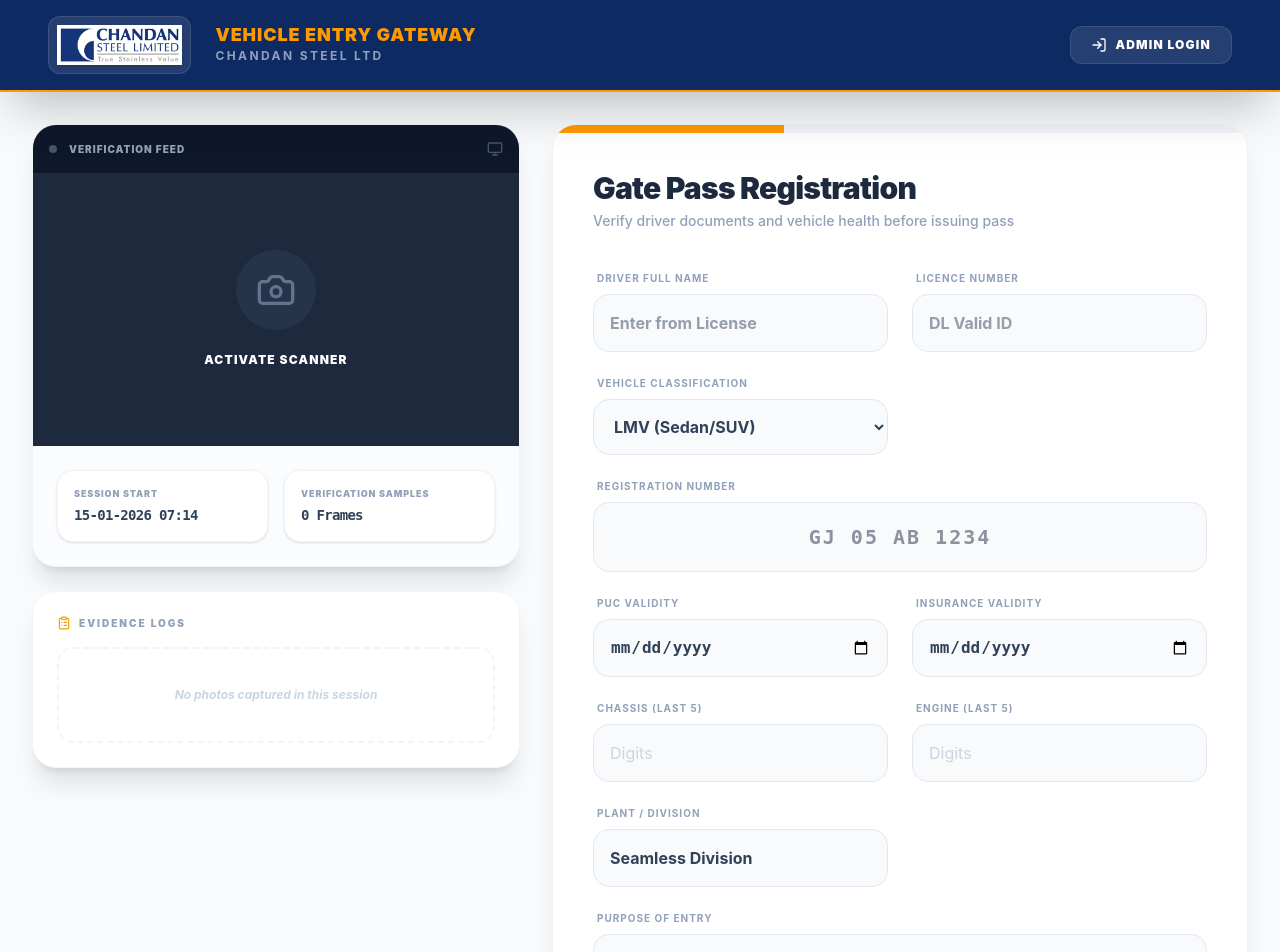
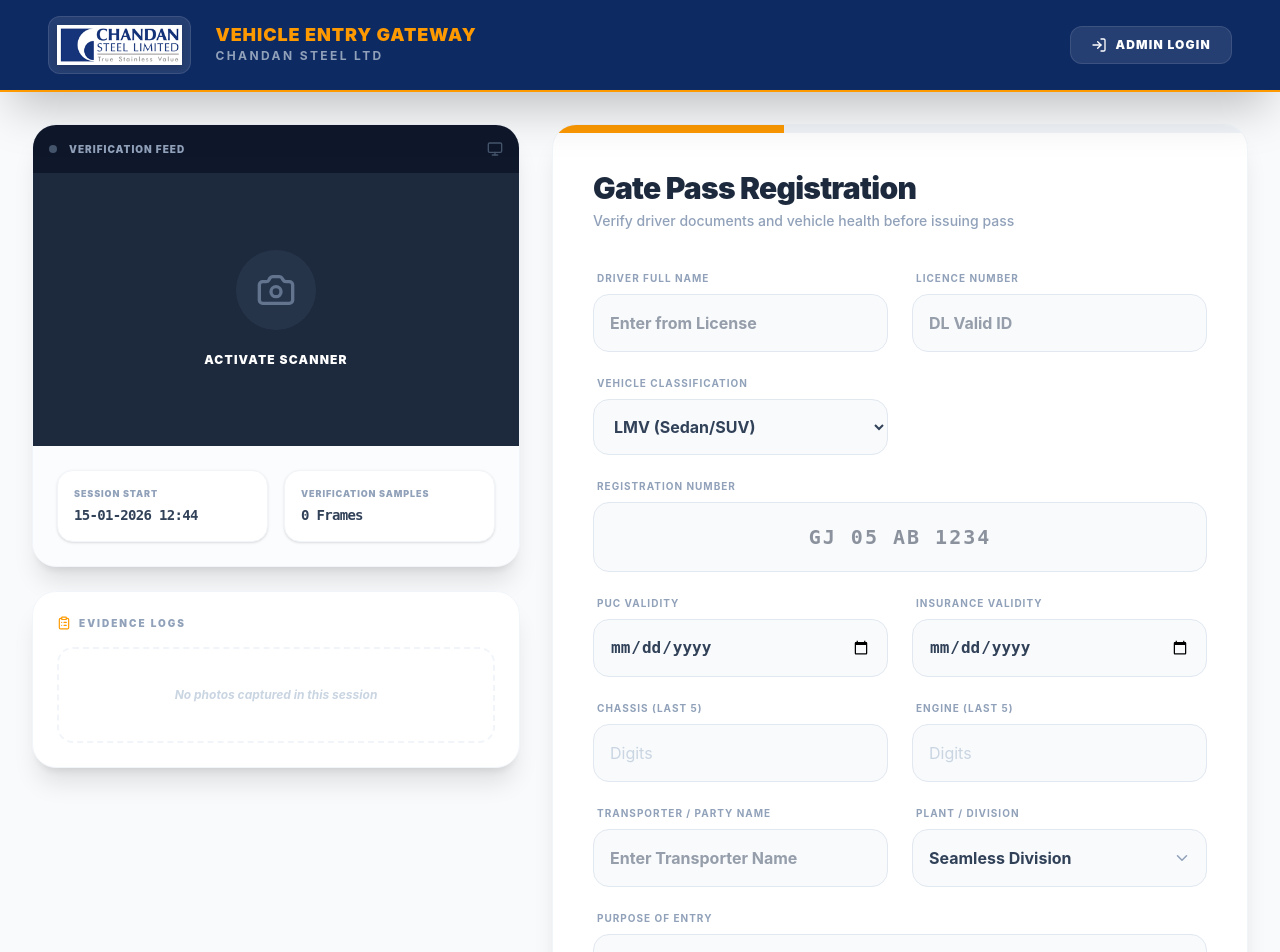
Before and after one commit to itforging-svg/Vehical_Entry_System, a React (Vite) app in the folder frontend/: page /entry in a window 1280 px wide. Shown: the top 952 px of the page. Built offline with nearby package versions, Linux system fonts and the light colour scheme.

Commit message:
Refine entry form: add transporter field, fix IST time, and UI improvements

```diff
--- a/frontend/src/pages/PrintSlip.jsx
+++ b/frontend/src/pages/PrintSlip.jsx
@@ -102,6 +102,14 @@ const PrintSlip = () => {
                                 {log.plant}
                             </div>
                         </div>
+
+                        {/* Transporter Detail */}
+                        <div className="space-y-1">
+                            <label className="text-[10px] font-black text-slate-400 uppercase tracking-[0.2em] block">Transporter / Party Name</label>
+                            <div className="text-lg font-black text-slate-700">
+                                {log.transporter || "---"}
+                            </div>
+                        </div>
                     </div>
 
                     <div className="md:col-span-12 h-px bg-slate-100"></div>
--- a/frontend/src/pages/VehicleEntry.jsx
+++ b/frontend/src/pages/VehicleEntry.jsx
@@ -2,7 +2,7 @@ import React, { useState, useEffect, useRef, useCallback } from 'react';
 import api from '../api';
 import Webcam from 'react-webcam';
 import Header from '../components/Header';
-import { Camera, CameraOff, Save, X, Trash2, Zap, Monitor, ClipboardList, Info, LogIn } from 'lucide-react';
+import { Camera, CameraOff, Save, X, Trash2, Zap, Monitor, ClipboardList, Info, LogIn, ChevronDown } from 'lucide-react';
 
 const VehicleEntry = () => {
     const [entryTime, setEntryTime] = useState('');
@@ -22,18 +22,33 @@ const VehicleEntry = () => {
         insurance_validity: '',
         purpose: '',
         material_details: '',
-        entry_time: ''
+        entry_time: '',
+        transporter: ''
     });
 
     useEffect(() => {
+        const updateTime = () => {
             const now = new Date();
-        const date = now.toLocaleDateString('en-GB').replace(/\//g, '-');
-        const time = now.toLocaleTimeString('en-GB', { hour: '2-digit', minute: '2-digit', hour12: false });
-        setEntryTime(`${date} ${time}`);
+            const istDateStr = new Intl.DateTimeFormat('en-GB', {
+                day: '2-digit', month: '2-digit', year: 'numeric',
+                timeZone: 'Asia/Kolkata'
+            }).format(now).replace(/\//g, '-');
+
+            const istTimeStr = new Intl.DateTimeFormat('en-GB', {
+                hour: '2-digit', minute: '2-digit', hour12: false,
+                timeZone: 'Asia/Kolkata'
+            }).format(now);
+
+            setEntryTime(`${istDateStr} ${istTimeStr}`);
             setFormData(prev => ({
                 ...prev,
                 entry_time: now.toISOString()
             }));
+        };
+
+        updateTime();
+        const interval = setInterval(updateTime, 60000);
+        return () => clearInterval(interval);
     }, []);
 
     const handleChange = (e) => {
@@ -316,18 +331,33 @@ const VehicleEntry = () => {
                                     </div>
 
                                     <div className="space-y-2">
+                                        <label className="text-[10px] font-bold text-slate-400 uppercase tracking-widest block ml-1">Transporter / Party Name</label>
+                                        <input
+                                            type="text"
+                                            name="transporter"
+                                            value={formData.transporter}
+                                            onChange={handleChange}
+                                            className="w-full p-4 bg-slate-50 border border-slate-200 rounded-2xl font-bold text-slate-700 outline-none focus:ring-2 focus:ring-amber-500/20 focus:border-amber-500 transition-all"
+                                            placeholder="Enter Transporter Name"
+                                        />
+                                    </div>
+
+                                    <div className="space-y-2">
                                         <label className="text-[10px] font-bold text-slate-400 uppercase tracking-widest block ml-1">Plant / Division</label>
+                                        <div className="relative">
                                             <select
                                                 name="plant"
                                                 value={formData.plant}
                                                 onChange={handleChange}
-                                            className="w-full p-4 bg-slate-50 border border-slate-200 rounded-2xl font-bold text-slate-700 outline-none focus:ring-2 focus:ring-amber-500/20 focus:border-amber-500 transition-all appearance-none cursor-pointer"
+                                                className="w-full p-4 bg-slate-50 border border-slate-200 rounded-2xl font-bold text-slate-700 outline-none focus:ring-2 focus:ring-amber-500/20 focus:border-amber-500 transition-all appearance-none cursor-pointer pr-10"
                                                 required
                                             >
                                                 {['Seamless Division', 'Forging Division', 'Main Plant', 'Bright Bar', 'Flat Bar', 'Wire Plant', 'Main Plant 2 ( SMS 2 )', '40"Inch Mill'].map(p => (
                                                     <option key={p} value={p}>{p}</option>
                                                 ))}
                                             </select>
+                                            <ChevronDown size={18} className="absolute right-4 top-1/2 -translate-y-1/2 text-slate-400 pointer-events-none" />
+                                        </div>
                                     </div>
 
                                     <div className="space-y-2 md:col-span-2">
```
Also changed, not shown: 1 other file (tests, documents, lock files or other folders). Lines whose indentation alone changed are shown as unchanged.
